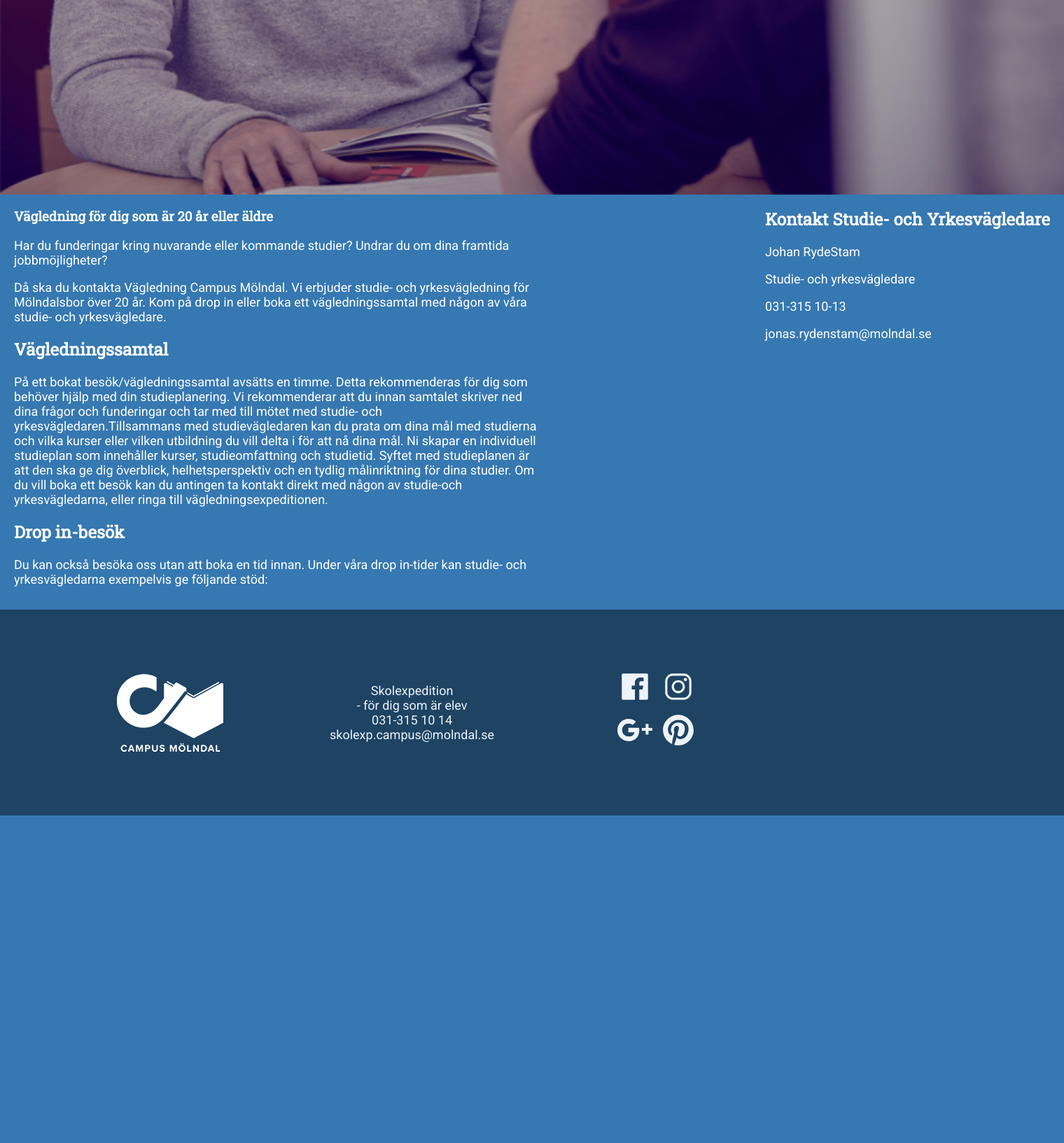
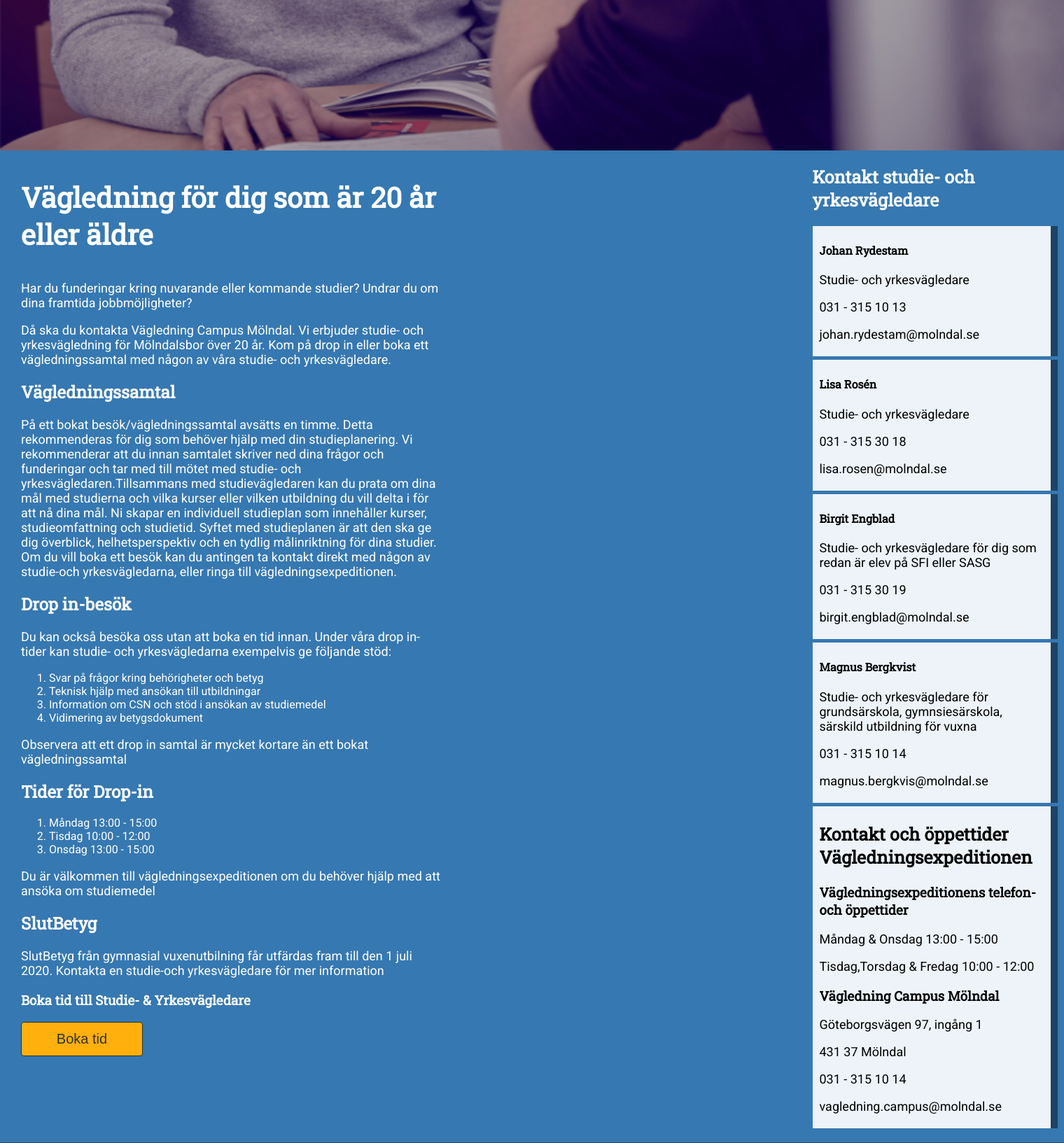
Before and after one commit to madde1/Campus, a PHP site: page /undersidor/vagledningen.php in a window 1520 px wide. Shown: the part 560-2193 px from the top of the page at 70% size. Before the commit the page ends 1725 px from the top, so only its background shows below. Run offline with PHP 8.4, Linux system fonts and the light colour scheme; some libraries are stand-ins or nearby versions; grey boxes are pictures that could not be loaded.

Commit message:
uppdaterar

```diff
--- a/css/style.css
+++ b/css/style.css
@@ -784,18 +784,97 @@ body, #slider, .wrap, .slide-content {
   .vagledningWrap {
     display: grid;
     grid-template-columns: auto auto;
-    grid-gap: 5px;
+    grid-gap: 251px;
     text-align: left;
   }
 }
+@media screen and (min-width: 800px) {
   .vagledningWrap .vagLeft {
-  margin-left: 20px;
-  width: 70%;
+    margin-left: 30px;
+    width: 870px;
   }
+}
+.vagledningWrap .vagLeft h1 {
+  font-size: 30px;
+}
+@media screen and (min-width: 800px) {
+  .vagledningWrap .vagLeft h1 {
+    font-size: 40px;
+    width: 600px;
+  }
+}
+@media screen and (min-width: 800px) {
+  .vagledningWrap .vagLeft p {
+    width: 600px;
+  }
+}
+.vagledningWrap .vagLeft .btn {
+  border: 1px solid #303030;
+  background-color: #FFB00D;
+  color: #303030;
+  padding: 12px 20px;
+  border-radius: 4px;
+  font-size: 20px;
+  width: 20%;
+  height: auto;
+  text-align: center;
+  margin-right: 10px;
+}
+@media screen and (min-width: 800px) {
+  .vagledningWrap .vagLeft .btn:hover {
+    background-color: #1E4363;
+    color: white;
+  }
+}
+@media screen and (min-width: 800px) {
   .vagledningWrap .vagRight {
-  margin-right: 20px;
+    text-align: left;
+    width: 350px;
+    right: 0;
+  }
+}
+@media screen and (min-width: 800px) {
+  .vagledningWrap .vagRight .vagledningContentData {
+    background-color: #edf3f9;
+    text-align: left;
+    color: black;
+    border-right: 10px solid #1E4363;
+    padding: 3px 3px 3px 10px;
+    margin-bottom: 5px;
+  }
+}
+@media screen and (min-width: 800px) {
+  .vagledningWrap .vagRight .vagledningContentData:hover {
+    background-color: #FFB00D;
+  }
+}
+.vagledningWrap .vagRight h2 {
+  font-size: 25px;
+}
+@media screen and (min-width: 800px) {
+  .vagledningWrap .vagRight .vagExp {
+    background-color: #edf3f9;
+    text-align: left;
+    color: black;
+    border-right: 10px solid #1E4363;
+    padding: 3px 3px 3px 10px;
+    margin-bottom: 5px;
+  }
+}
+@media screen and (min-width: 800px) {
+  .vagledningWrap .vagRight .vagExp:hover {
+    background-color: #FFB00D;
+  }
 }
 
+@media screen and (max-width: 799px) {
+  .vagBild {
+    margin-top: 75px;
+    width: 100%;
+    height: 200px;
+  }
+}
+@media screen and (min-width: 800px) {
   .vagBild {
     width: 100%;
     height: 700px;
@@ -803,6 +882,7 @@ body, #slider, .wrap, .slide-content {
     background-position: center;
     background-size: cover;
     background-image: url("../img/vag.jpg");
+  }
 }
 
 /*Mixins för desktop och mobil*/
@@ -832,7 +912,6 @@ body {
 }
 
 /*Headern navigering*/
-@media screen and (min-width: 300px) and (max-width: 799px) {
 header {
   width: 100%;
   height: 75px;
@@ -840,7 +919,6 @@ body {
   top: 0;
   background-color: #1E4363;
   z-index: 10;
-  }
 }
 @media screen and (min-width: 800px) {
   header {
--- /dev/null
+++ b/data/vagledning.json
@@ -0,0 +1,28 @@
+{
+  "starta":[
+    {
+      "name": "Johan Rydestam",
+      "work": "Studie- och yrkesvägledare",
+      "number": "031 - 315 10 13",
+      "email": "johan.rydestam@molndal.se"
+    },
+    {
+      "name": "Lisa Rosén",
+      "work": "Studie- och yrkesvägledare",
+      "number": "031 - 315 30 18",
+      "email": "lisa.rosen@molndal.se"
+    },
+    {
+      "name": "Birgit Engblad",
+      "work": "Studie- och yrkesvägledare för dig som redan är elev på SFI eller SASG",
+      "number": "031 - 315 30 19",
+      "email": "birgit.engblad@molndal.se"
+    },
+    {
+      "name": "Magnus Bergkvist",
+      "work": "Studie- och yrkesvägledare för grundsärskola, gymnsiesärskola, särskild utbildning för vuxna",
+      "number": "031 - 315 10 14",
+      "email": "magnus.bergkvis@molndal.se"
+    }
+  ]
+}
--- /dev/null
+++ b/java/vagledning-json.js
@@ -0,0 +1,18 @@
+var xhr = new XMLHttpRequest();
+xhr.onload = function() {
+    responseObject =JSON.parse(xhr.responseText);
+
+    var newContent = '';
+    for(var i = 0; i < responseObject.starta.length; i++){
+        newContent += '<div class="vagledningContentData">';
+        newContent += '<h4>' + responseObject.starta[i].name +'</h4>';
+        newContent += '<p>' + responseObject.starta[i].work +'</p>';
+        newContent += '<p>' + responseObject.starta[i].number +'</p>';
+        newContent += '<p>' + responseObject.starta[i].email +'</p>';
+        newContent += '</div>';
+    }
+document.getElementById('vagRight').innerHTML = newContent;
+};
+
+xhr.open('GET','../data/vagledning.json',true);
+xhr.send(null);
--- a/style.scss
+++ b/style.scss
@@ -46,14 +46,13 @@ body {
 
 }
 /*Headern navigering*/
-header{@include mobile {
+header{
   width: 100%;
   height: 75px;
   position: fixed;
   top: 0;
   background-color: $header;
   z-index: 10;
-}
   @include desktop {
     z-index: 10;
   }
--- a/undersidor/vagledningen.php
+++ b/undersidor/vagledningen.php
@@ -27,13 +27,44 @@ include "../includes/header.php"
     <h2>Drop in-besök</h2>
     <p>Du kan också besöka oss utan att boka en tid innan. Under våra drop in-tider kan studie- och
         yrkesvägledarna exempelvis ge följande stöd:</p>
+    <ol>
+        <li>Svar på frågor kring behörigheter och betyg</li>
+        <li>Teknisk hjälp med ansökan till utbildningar</li>
+        <li>Information om CSN och stöd i ansökan av studiemedel</li>
+        <li>Vidimering av betygsdokument</li>
+    </ol>
+    <p>Observera att ett drop in samtal är mycket kortare än ett bokat vägledningssamtal</p>
+    <h2>Tider för Drop-in</h2>
+    <ol>
+        <li>Måndag 13:00 - 15:00</li>
+        <li>Tisdag 10:00 - 12:00</li>
+        <li>Onsdag 13:00 - 15:00</li>
+    </ol>
+    <p>Du är välkommen till vägledningsexpeditionen om du behöver hjälp med att ansöka om studiemedel</p>
+
+    <h2>SlutBetyg</h2>
+    <p>SlutBetyg från gymnasial vuxenutbilning får utfärdas fram till den 1 juli 2020.
+    Kontakta en studie-och yrkesvägledare för mer information</p>
+
+    <h3>Boka tid till Studie- & Yrkesvägledare</h3>
+    <button class="btn">Boka tid</button>
 </section>
     <section class="vagRight">
-        <h2>Kontakt Studie- och Yrkesvägledare</h2>
-        <p>Johan RydeStam</p>
-        <p>Studie- och yrkesvägledare</p>
-        <p>031-315 10-13</p>
-        <p>jonas.rydenstam@molndal.se</p>
+    <h2>Kontakt studie- och yrkesvägledare</h2>
+    <section id="vagRight">
+    </section>
+        <section class="vagExp">
+        <h2>Kontakt och öppettider Vägledningsexpeditionen</h2>
+        <h3>Vägledningsexpeditionens telefon- och öppettider</h3>
+        <p>Måndag & Onsdag 13:00 - 15:00</p>
+        <p>Tisdag,Torsdag & Fredag 10:00 - 12:00</p>
+
+        <h3>Vägledning Campus Mölndal</h3>
+        <p>Göteborgsvägen 97, ingång 1</p>
+        <p>431 37 Mölndal</p>
+        <p>031 - 315 10 14</p>
+        <p>vagledning.campus@molndal.se</p>
+        </section>
     </section>
 </section>
 
@@ -41,3 +72,4 @@ include "../includes/header.php"
 <?php
 include "../includes/footer.php"
 ?>
+<script src="../java/vagledning-json.js"></script>
```
Also changed, not shown: scss/vagledning.scss (+79 -4 lines), 1 other file. Lines whose indentation alone changed are shown as unchanged.
